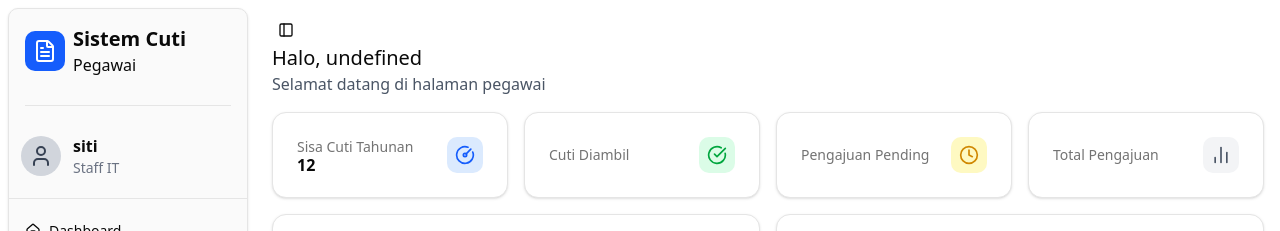
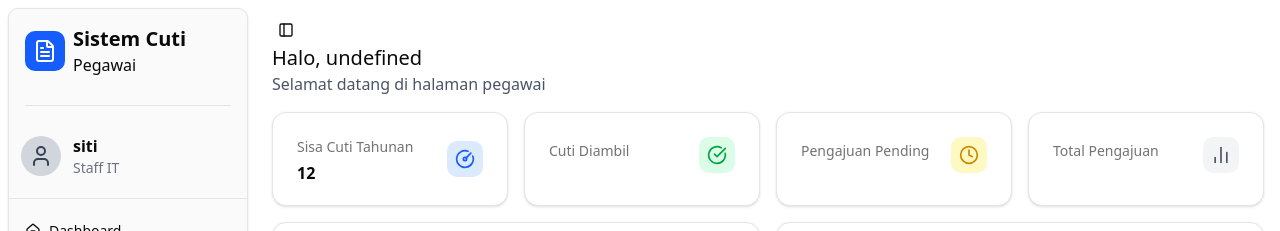
Before and after one commit to penhele/ppsu, a Next.js app: page / in a window 1280 px wide. Shown: the top 231 px of the page. Built offline with nearby package versions, Linux system fonts and the light colour scheme; no server answers; the database is empty.

Commit message:
style: add flex flex-col gap-2 in section card

```diff
--- a/components/section-card.tsx
+++ b/components/section-card.tsx
@@ -52,7 +52,7 @@ const SectionCard = async () => {
       {items.map((item, index) => (
         <Card key={index} className="transition hover:shadow-md">
           <CardHeader className="flex justify-between items-center">
-            <div className="">
+            <div className="flex flex-col gap-2">
               <CardDescription>{item.title}</CardDescription>
               <CardTitle>{item.value}</CardTitle>
             </div>
```
